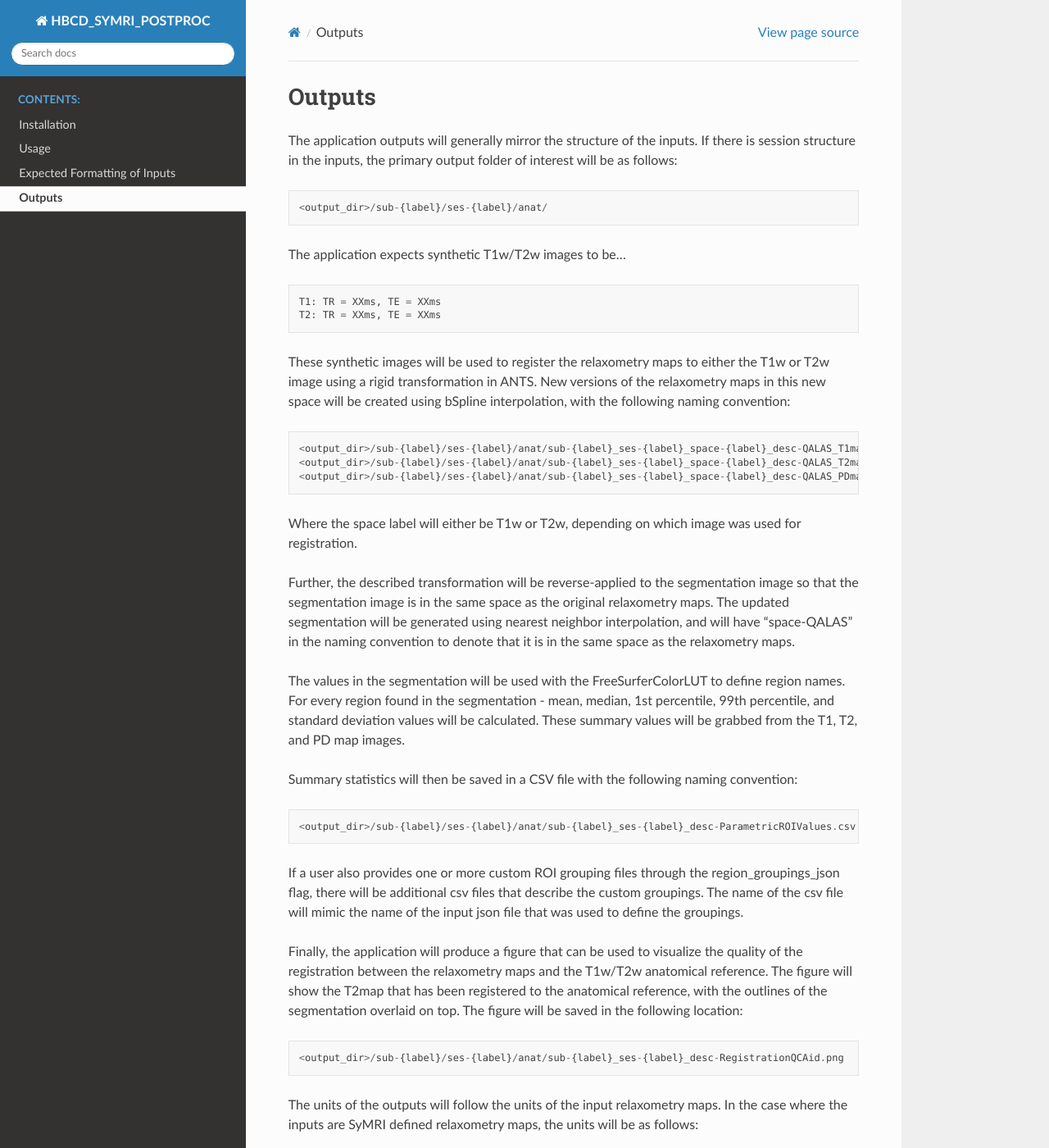
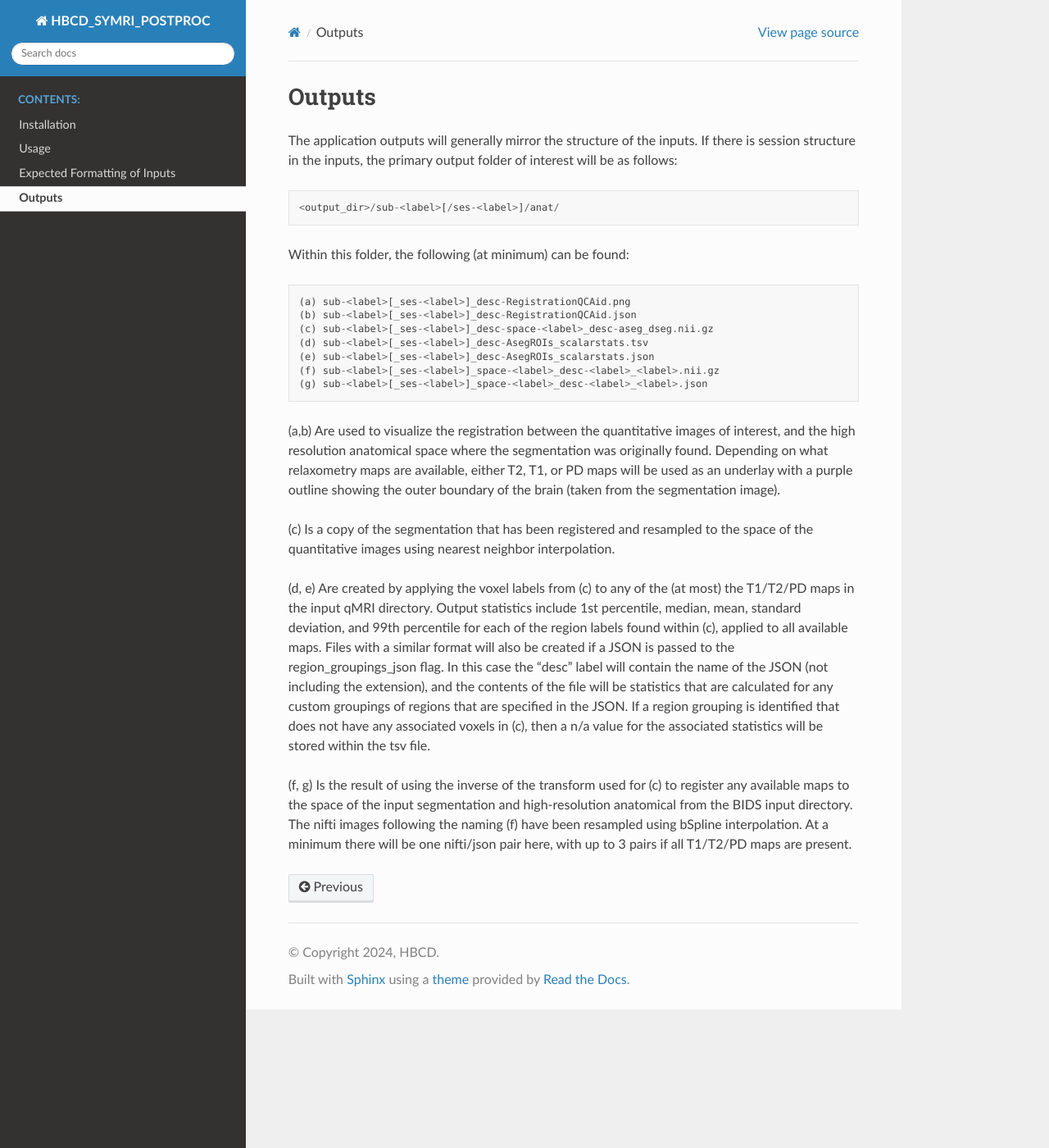
Before and after one commit to erikglee/hbcd_qmri_postproc, a Sphinx documentation site: the page built from docs/source/outputs.rst, in a window 1280 px wide and 1400 px high. Shown: the whole window at 82% size. Built offline with Sphinx 7.4.7 and the Read the Docs theme 2.0.0, drawn with Linux system fonts in a browser that asks for light colours.

Commit message:
[dev] update documentation

```diff
--- a/docs/source/index.rst
+++ b/docs/source/index.rst
@@ -1,4 +1,4 @@
-.. HBCD_SYMRI_POSTPROC documentation master file, created by
+.. HBCD_qMRI_POSTPROC documentation master file, created by
    sphinx-quickstart on Wed Jun  5 10:48:12 2024.
    You can adapt this file completely to your liking, but it should at least
    contain the root `toctree` directive.
--- a/docs/source/outputs.rst
+++ b/docs/source/outputs.rst
@@ -1,4 +1,4 @@
-.. HBCD_SYMRI_POSTPROC documentation master file, created by
+.. HBCD_qMRI_POSTPROC documentation master file, created by
    sphinx-quickstart on Wed Jun  5 10:48:12 2024.
    You can adapt this file completely to your liking, but it should at least
    contain the root `toctree` directive.
@@ -10,62 +10,46 @@ The application outputs will generally mirror the structure
 of the inputs. If there is session structure in the inputs,
 the primary output folder of interest will be as follows: ::
 
-    <output_dir>/sub-{label}/ses-{label}/anat/
+    <output_dir>/sub-<label>[/ses-<label>]/anat/
 
-The application expects synthetic T1w/T2w images to be... ::
-
-    T1: TR = XXms, TE = XXms
-    T2: TR = XXms, TE = XXms
-
-These synthetic images will be used to register the relaxometry maps
-to either the T1w or T2w image using a rigid transformation in ANTS.
-New versions of the relaxometry maps in this new space will be created
-using bSpline interpolation, with the following naming convention: ::
-
-    <output_dir>/sub-{label}/ses-{label}/anat/sub-{label}_ses-{label}_space-{label}_desc-QALAS_T1map.nii.gz
-    <output_dir>/sub-{label}/ses-{label}/anat/sub-{label}_ses-{label}_space-{label}_desc-QALAS_T2map.nii.gz
-    <output_dir>/sub-{label}/ses-{label}/anat/sub-{label}_ses-{label}_space-{label}_desc-QALAS_PDmap.nii.gz
-
-Where the space label will either be T1w or T2w, depending on which image
-was used for registration.
-
-Further, the described transformation will be reverse-applied to the
-segmentation image so that the segmentation image is in the same space
-as the original relaxometry maps. The updated segmentation will be generated
-using nearest neighbor interpolation, and will have "space-QALAS" in the
-naming convention to denote that it is in the same space as the relaxometry maps.
-
-The values in the segmentation will be used with the FreeSurferColorLUT to define
-region names. For every region found in the segmentation - mean, median,
-1st percentile, 99th percentile, and standard deviation values will be calculated.
-These summary values will be grabbed from the T1, T2, and PD map images.
-
-Summary statistics will then be saved in a CSV file with the following naming convention: ::
-
-    <output_dir>/sub-{label}/ses-{label}/anat/sub-{label}_ses-{label}_desc-ParametricROIValues.csv
-
-If a user also provides one or more custom ROI grouping files through the
-region_groupings_json flag, there will be additional csv files that describe
-the custom groupings. The name of the csv file will mimic the name of the input
-json file that was used to define the groupings.
-
-Finally, the application will produce a figure that can be used to visualize
-the quality of the registration between the relaxometry maps and the T1w/T2w
-anatomical reference. The figure will show the T2map that has been registered
-to the anatomical reference, with the outlines of the segmentation overlaid
-on top. The figure will be saved in the following location: ::
-
-    <output_dir>/sub-{label}/ses-{label}/anat/sub-{label}_ses-{label}_desc-RegistrationQCAid.png
+Within this folder, the following (at minimum) can be found: ::
 
 
-The units of the outputs will follow the units of the input relaxometry maps. In
-the case where the inputs are SyMRI defined relaxometry maps, the units will be
-as follows: ::
+    (a) sub-<label>[_ses-<label>]_desc-RegistrationQCAid.png
+    (b) sub-<label>[_ses-<label>]_desc-RegistrationQCAid.json
+    (c) sub-<label>[_ses-<label>]_desc-space-<label>_desc-aseg_dseg.nii.gz
+    (d) sub-<label>[_ses-<label>]_desc-AsegROIs_scalarstats.tsv
+    (e) sub-<label>[_ses-<label>]_desc-AsegROIs_scalarstats.json
+    (f) sub-<label>[_ses-<label>]_space-<label>_desc-<label>_<label>.nii.gz
+    (g) sub-<label>[_ses-<label>]_space-<label>_desc-<label>_<label>.json
 
-    T1: ms
-    T2: ms
-    PD: XX
+(a,b) Are used to visualize the registration between the quantitative
+images of interest, and the high resolution anatomical space where the
+segmentation was originally found. Depending on what relaxometry maps are
+available, either T2, T1, or PD maps will be used as an underlay with
+a purple outline showing the outer boundary of the brain (taken from
+the segmentation image).
 
+(c) Is a copy of the segmentation that has been registered and resampled to
+the space of the quantitative images using nearest neighbor interpolation.
+
+(d, e) Are created by applying the voxel labels from (c) to any of the
+(at most) the T1/T2/PD maps in the input qMRI directory. Output statistics
+include 1st percentile, median, mean, standard deviation, and 99th percentile
+for each of the region labels found within (c), applied to all available maps.
+Files with a similar format will also be created if a JSON is passed to the
+region_groupings_json flag. In this case the "desc" label will contain the name
+of the JSON (not including the extension), and the contents of the file will be
+statistics that are calculated for any custom groupings of regions that are specified
+in the JSON. If a region grouping is identified that does not have any associated
+voxels in (c), then a n/a value for the associated statistics will be stored within
+the tsv file.
+
+(f, g) Is the result of using the inverse of the transform used for (c) to register
+any available maps to the space of the input segmentation and high-resolution anatomical
+from the BIDS input directory. The nifti images following the naming (f) have been resampled
+using bSpline interpolation. At a minimum there will be one nifti/json pair here, with
+up to 3 pairs if all T1/T2/PD maps are present.
 
 .. toctree::
    :maxdepth: 2
```
Also changed, not shown: docs/source/inputs_formatting.rst (+25 -18 lines), docs/source/installation.rst (+7 -7 lines).
